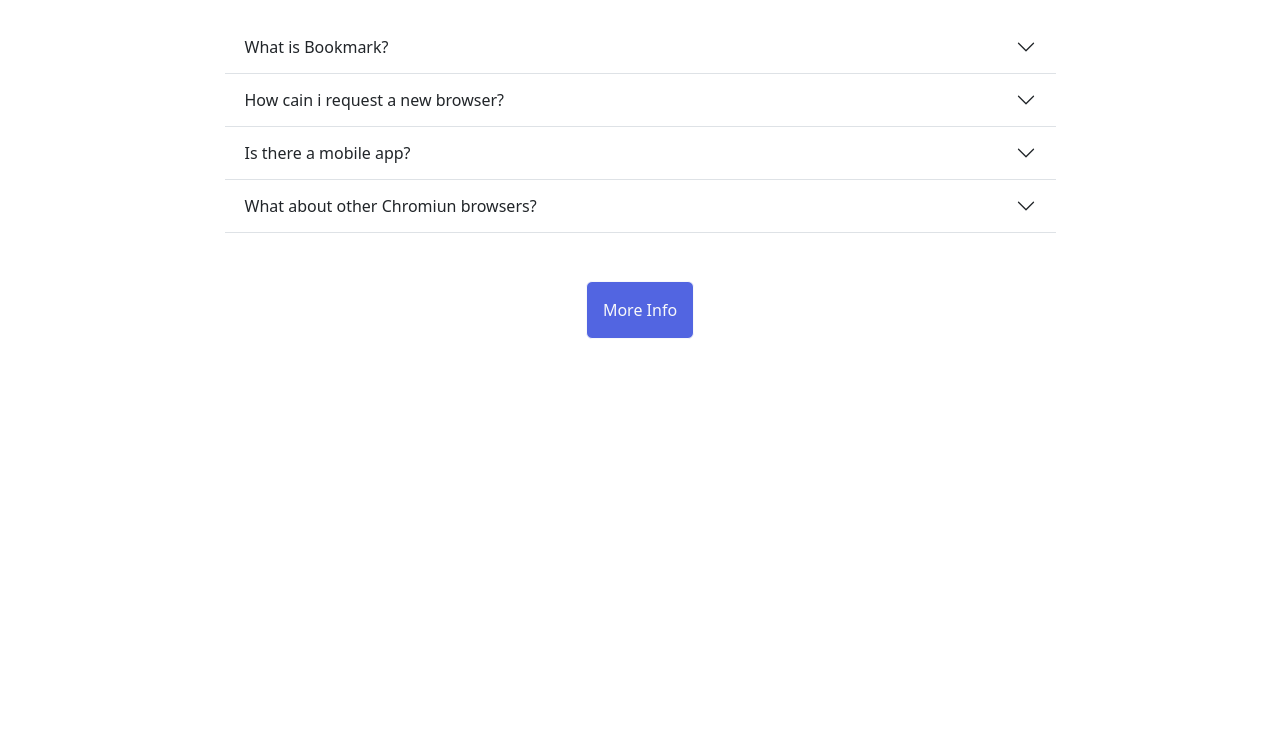
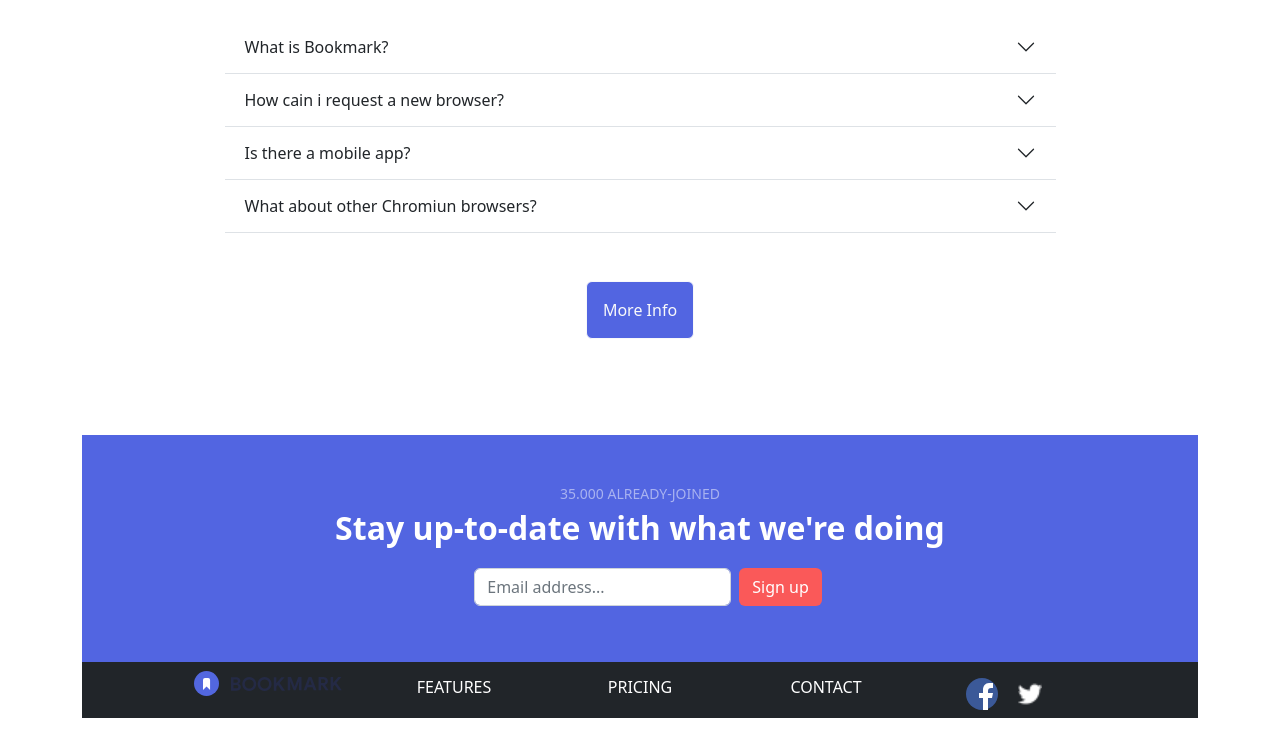
Before and after one commit to juansheba10/Sprint-2, a website: page index.html in a window 1280 px wide. Shown: the part 2527-3283 px from the top of the page. Before the commit the page ends 2986 px from the top, so only its background shows below. Drawn offline with nearby package versions, Linux system fonts and the light colour scheme.

Commit message:
Exercici 5

```diff
--- a/index.html
+++ b/index.html
@@ -277,6 +277,67 @@
           </div>
           <a class="btn btn-outline-light py-3 px-3 rounded bg-primary w-small mt-5 mb-5" href="" target="_blank">More Info</a>
   </div>
+    <footer class="">
+        <aside class="bg-primary p-4 p-sm-5 mt-5">
+            <div class="d-flex align-items-center justify-content-between flex-column flex-xl-column text-center text-xl-start">
+                <div class="mb-4 mb-xl-0">
+                  <div class="small text-white-50 text-center">35.000 ALREADY-JOINED</div>
+                    <div class="fs-2 fw-bold text-white mb-3">Stay up-to-date with what we're doing</div>
+                </div>
+                <div class="ms-xl-4">
+                    <div class="input-group mb-2">
+                        <input class="form-control rounded" type="text" placeholder="Email address..." aria-label="Email address..." aria-describedby="button-newsletter" />
+                        <button class="btn bg-secondary mx-2 rounded text-white" id="button-newsletter" type="button">Sign up</button>
+                    </div>
+                </div>
+            </div>
+        </aside>
+        <div class="container bg-dark xl-justify-content-space">
+          <!-- Section: Links -->
+          <section class="">
+            <!-- Grid row-->
+            <div class="row text-center d-flex justify-content-center">
+              <!-- Grid column -->
+              <div class="col-md-2 mt-2 text-white">
 
+                  <img class="text-white" src="/Imagenes/logo-bookmark.svg" alt="">
+              </div>
+              <!-- Grid column -->
+
+              <!-- Grid column -->
+              <div class="col-md-2 mt-3">
+                <h6 class="text-uppercase font-weight-bold">
+                  <a href="#!" class="text-white text-decoration-none  ">Features</a>
+                </h6>
+              </div>
+              <!-- Grid column -->
+
+              <!-- Grid column -->
+              <div class="col-md-2 mt-3">
+                <h6 class="text-uppercase font-weight-bold text-decoration-none">
+                  <a href="#!" class="text-white text-decoration-none">Pricing</a>
+                </h6>
+              </div>
+              <!-- Grid column -->
+
+              <!-- Grid column -->
+              <div class="col-md-2 mt-3">
+                <h6 class="text-uppercase font-weight-bold ">
+                  <a href="#!" class="text-white text-decoration-none">Contact</a>
+                </h6>
+              </div>
+              <!-- Grid column -->
+
+              <!-- Grid column -->
+              <div class="col-md-2">
+                <h6 class="text-uppercase font-weight-bold mt-3">
+                 <img src="/Imagenes/317752_facebook_social media_social_icon.svg" alt="">
+                 <img width="24" class="mx-3" src="/Imagenes/twitter-16.png" alt="">
+                </h6>
+              </div>
+              <!-- Grid column -->
+            </div>
+
+    </footer>
 </body>
 </html>
```
